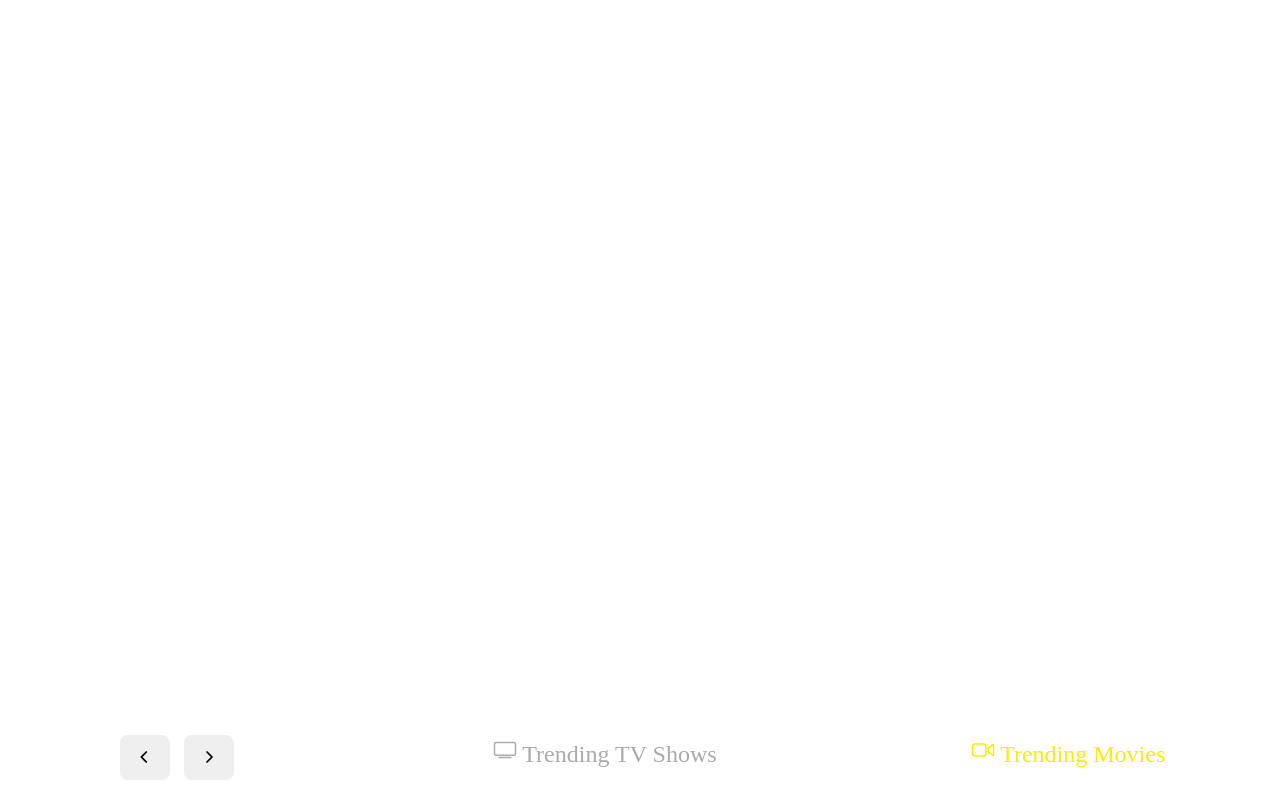
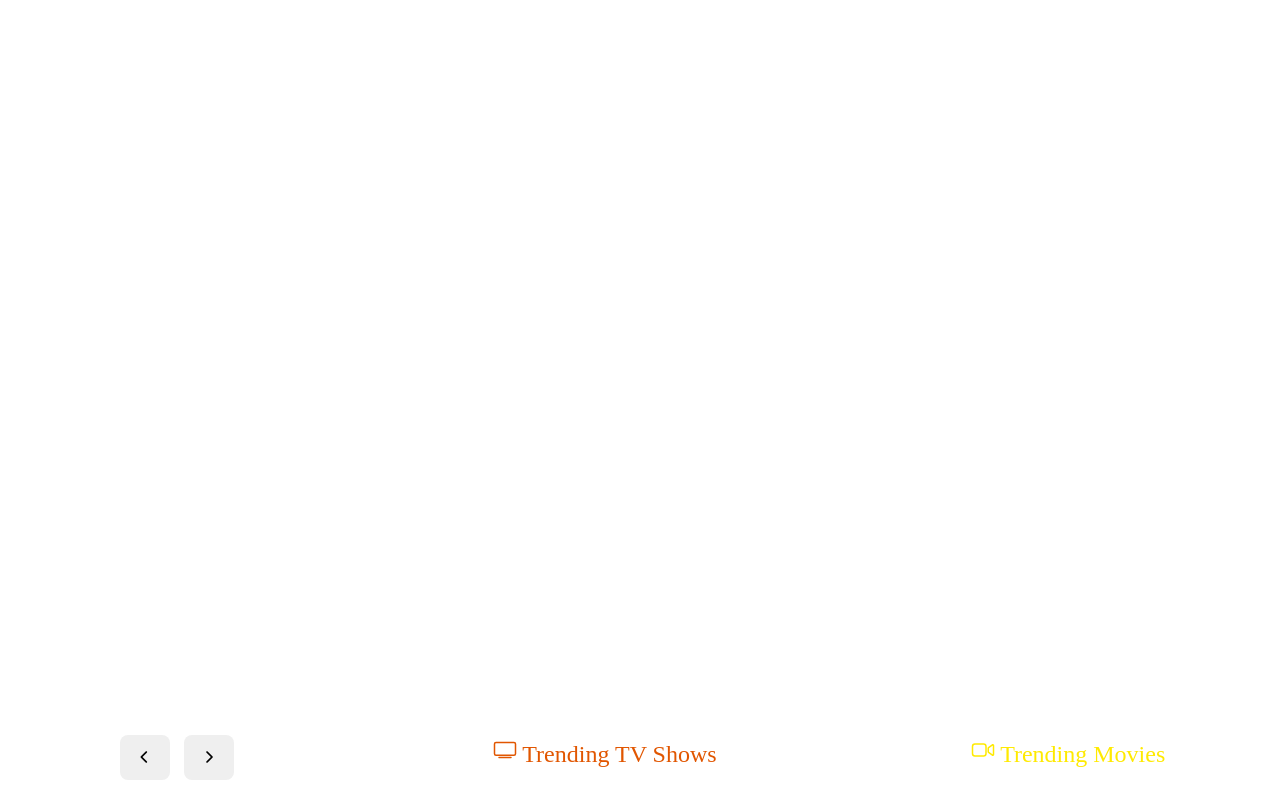
Before and after one commit to danielbaires55/movieApp, a website: page trending.html in a window 1280 px wide. In both pictures the pointer is over the link "Trending TV Shows". Drawn offline with nearby package versions, Linux system fonts and the light colour scheme; no server answers.

Commit message:
minor style changes

```diff
--- a/index.css
+++ b/index.css
@@ -165,6 +165,6 @@
 
 
 a:hover{
-   color: #ababab;
+   color: #e15600;
    transition: 0.5s;
 }
--- a/js/scripts.js
+++ b/js/scripts.js
@@ -23,5 +23,5 @@
             slide.appendChild(firstItem);
         }, interval);
     }
-    //autoChangeSlide(8000);
+    autoChangeSlide(8000);
 });
```
